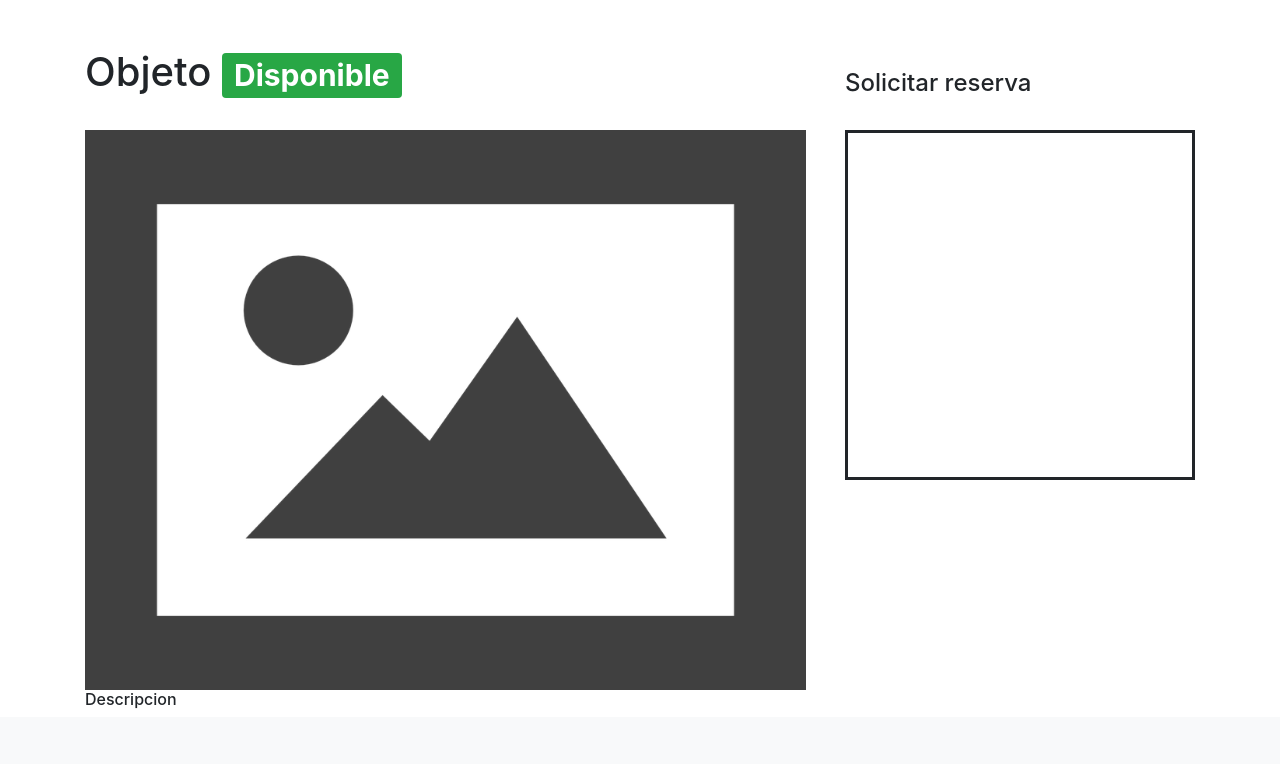
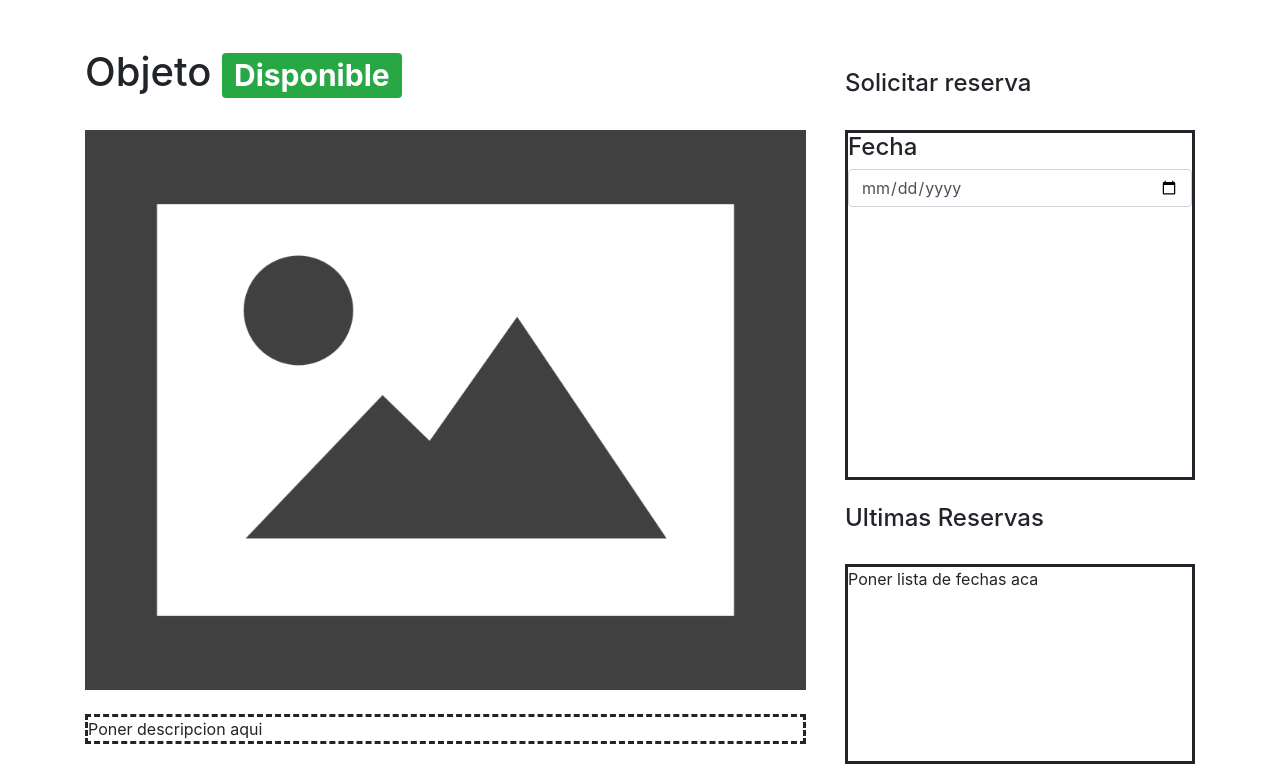
Before and after one commit to DCC-CC4401/2018-1-Jocelyns-Minions-T3, a Django app: page /base/ in a window 1280 px wide. Shown: the part 96-860 px from the top of the page. Before the commit the page ends 805 px from the top, so only its background shows below. Run offline with Django 3.2, Linux system fonts and the light colour scheme; some libraries are stand-ins or nearby versions.

Commit message:
template de perfil de articulo

```diff
--- a/templates/inventario_CEI/artProfile.html
+++ b/templates/inventario_CEI/artProfile.html
@@ -13,16 +13,40 @@
         </div>
         <div class="row">
             <div class="col-8 pt-4 pr-4">
-
-                <img src="{% static "img/img.png" %}" alt="objeto" style="width:100%"/>
-                <h6>Descripcion</h6>
-            </div>
-
-            <div class="col-4 pt-4 ">
-                <div style="height:350px;border-style:solid">
+                <div class="row">
+                    <div class="col">
+                        <img src="{% static "img/img.png" %}" alt="objeto" style="width:100%"/>
+                    </div>
+                </div>
+                <div class="row pt-4">
+                    <div class="col">
+                        <div style="width:100%;border-style:dashed">
+                            Poner descripcion aqui
+                        </div>
+                    </div>
                 </div>
             </div>
-
+            <div class="col-4 pt-4 ">
+                <div class="row">
+                    <div class="col">
+                         <div style="height:350px;border-style:solid">
+                             <h4>Fecha</h4>
+                             <input class="form-control" type="date" id="Fecha">
+                         </div>
+                    </div>
+                </div>
+                <div class="row pt-4">
+                    <div class="col">
+                        <h4>Ultimas Reservas</h4>
+                    </div>
+                    <div class="w-100"></div>
+                    <div class="col pt-4">
+                        <div style="height:200px;border-style:solid">
+                            Poner lista de fechas aca
+                        </div>
+                    </div>
+                </div>
+            </div>
         </div>
     </div>
 {% endblock %}
```
